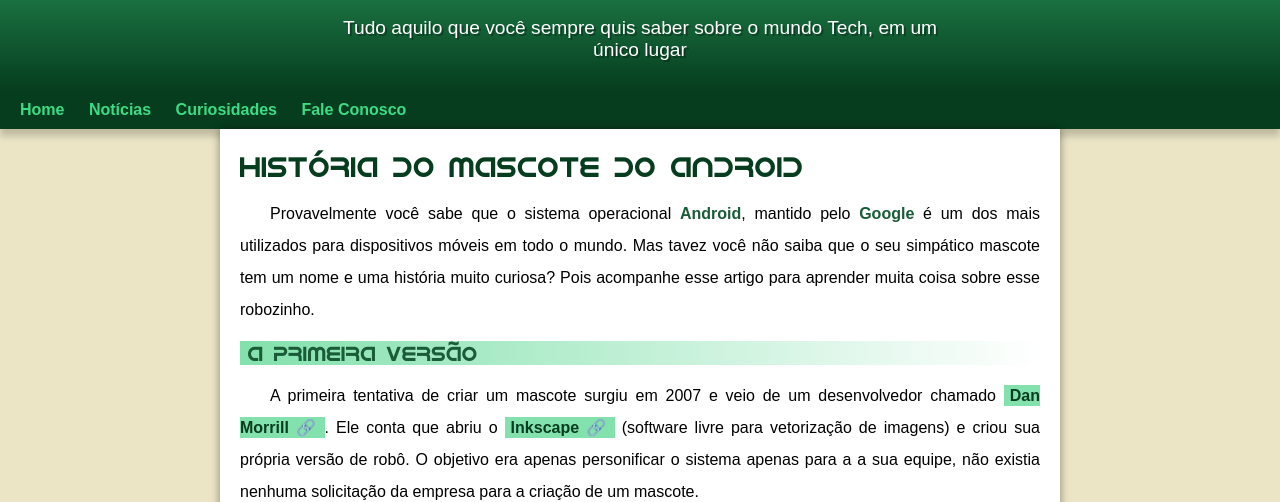
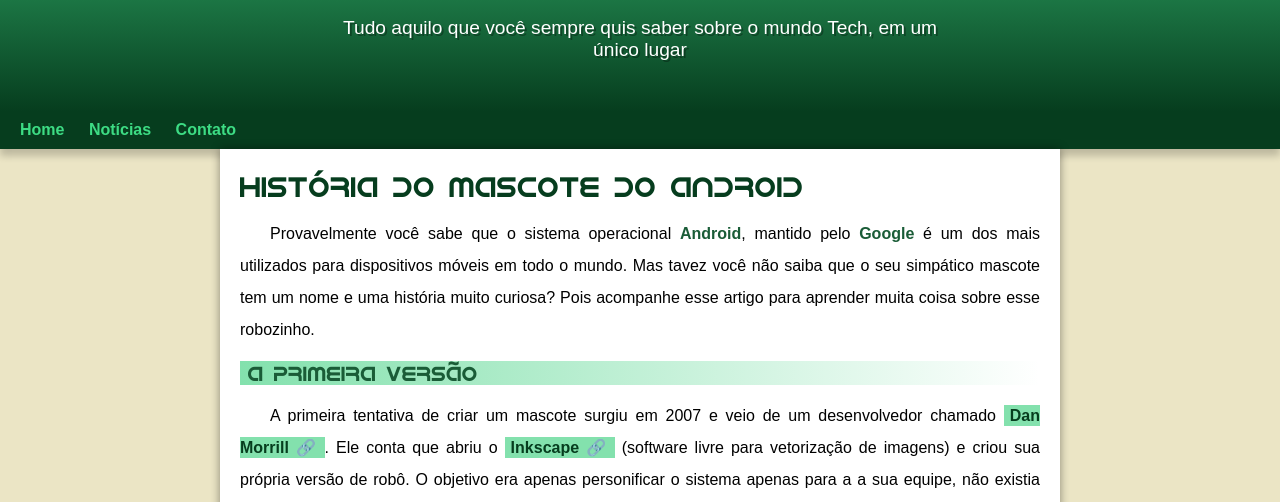
Before and after one commit to ANDRE-SANTOSDS/projeto-android, a plain HTML site: page index.html in a window 1280 px wide. Shown: the part 100-602 px from the top of the page. Drawn offline with Linux system fonts and the light colour scheme.

Commit message:
Problema corrigido.

```diff
--- a/index.html
+++ b/index.html
@@ -16,8 +16,7 @@
         <nav>
             <a href="">Home</a>
             <a href="">Notícias</a>
-            <a href="">Curiosidades</a>
-            <a href="">Fale Conosco</a>
+            <a href="">Contato</a>
         </nav>
     <main>
         <article>
--- a/style.css
+++ b/style.css
@@ -59,7 +59,7 @@ header > p {
     padding-right: 10px;
     padding-left: 10px;
     margin: auto;
-    padding-bottom: 30px;
+    padding-bottom: 50px;
     text-shadow: 2px 2px 0px rgba(0, 0, 0, 0.315);
 }
 
```
